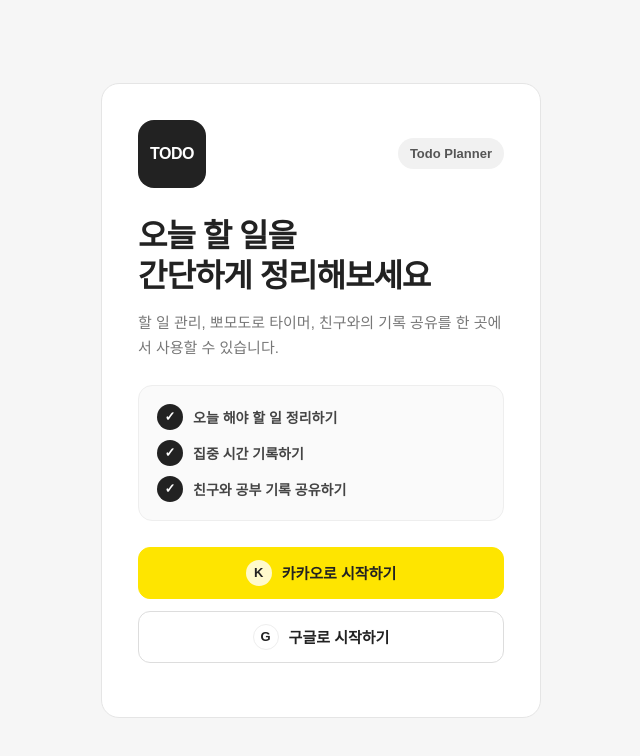
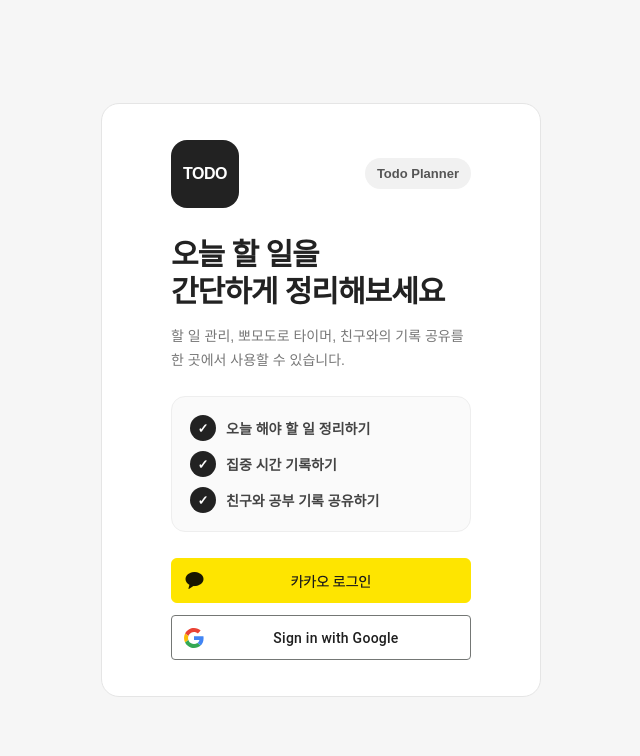
Before and after one commit to corinee39/todo_list, a React app in the folder frontend/: page /login in a window 1280 px wide. Shown: the top 756 px of the page, without its empty margins (319-959 px from the left). Built offline with nearby package versions, Linux system fonts and the light colour scheme; no server answers; the HTML template or start-up script is replaced by a standard one.

Commit message:
소셜 로그인 화면 수정

```diff
--- a/frontend/src/pages/LoginPage.css
+++ b/frontend/src/pages/LoginPage.css
@@ -14,6 +14,15 @@
   border: 1px solid #e5e5e5;
   border-radius: 18px;
   background-color: #fff;
+}
+
+.login-logo-area,
+.login-title-area,
+.login-preview-card,
+.social-login-list {
+  width: 300px;
+  margin-left: auto;
+  margin-right: auto;
 }
 
 .login-logo-area {
@@ -52,7 +61,7 @@
 .login-title-area h1 {
   margin: 0 0 14px;
   color: #222;
-  font-size: 32px;
+  font-size: 30px;
   line-height: 1.25;
   letter-spacing: -1px;
 }
@@ -60,11 +69,12 @@
 .login-title-area p {
   margin: 0;
   color: #777;
-  font-size: 15px;
+  font-size: 14px;
   line-height: 1.7;
 }
 
 .login-preview-card {
+  box-sizing: border-box;
   display: flex;
   flex-direction: column;
   gap: 10px;
@@ -105,47 +115,147 @@
 .social-login-list {
   display: flex;
   flex-direction: column;
+  align-items: center;
   gap: 12px;
-  margin-bottom: 18px;
 }
 
-.social-login-button {
-  width: 100%;
-  height: 52px;
-  border-radius: 12px;
-  display: flex;
-  align-items: center;
-  justify-content: center;
-  gap: 10px;
-  font-size: 15px;
-  font-weight: 900;
+/* Kakao */
+.kakao-login-button {
+  width: 300px;
+  height: 45px;
+  padding: 0;
+  border: 0;
+  background-color: transparent;
+  cursor: pointer;
 }
 
-.social-login-button.kakao {
-  border: 1px solid #fee500;
-  background-color: #fee500;
-  color: #222;
+.kakao-login-button img {
+  display: block;
+  width: 300px;
+  height: 45px;
 }
 
-.social-login-button.google {
-  border: 1px solid #dddddd;
-  background-color: #fff;
-  color: #222;
+/* Google */
+.gsi-material-button {
+  -moz-user-select: none;
+  -webkit-user-select: none;
+  -ms-user-select: none;
+  -webkit-appearance: none;
+  background-color: white;
+  background-image: none;
+  border: 1px solid #747775;
+  border-radius: 4px;
+  box-sizing: border-box;
+  color: #1f1f1f;
+  cursor: pointer;
+  font-family: 'Roboto', arial, sans-serif;
+  font-size: 14px;
+  height: 45px;
+  letter-spacing: 0.25px;
+  outline: none;
+  overflow: hidden;
+  padding: 0 12px;
+  position: relative;
+  text-align: center;
+  transition: background-color 0.218s, border-color 0.218s, box-shadow 0.218s;
+  vertical-align: middle;
+  white-space: nowrap;
+  width: 300px;
 }
 
-.social-icon {
-  width: 26px;
-  height: 26px;
-  border-radius: 50%;
-  background-color: rgba(255, 255, 255, 0.8);
-  display: flex;
-  align-items: center;
-  justify-content: center;
-  font-size: 13px;
-  font-weight: 900;
+.gsi-material-button .gsi-material-button-icon {
+  height: 20px;
+  margin-right: 10px;
+  min-width: 20px;
+  width: 20px;
 }
 
-.social-login-button.google .social-icon {
-  border: 1px solid #eeeeee;
-  background-color: #fff;
+.gsi-material-button .gsi-material-button-icon svg {
+  width: 20px;
+  height: 20px;
 }
+
+.gsi-material-button .gsi-material-button-content-wrapper {
+  align-items: center;
+  display: flex;
+  flex-direction: row;
+  flex-wrap: nowrap;
+  height: 100%;
+  justify-content: space-between;
+  position: relative;
+  width: 100%;
+}
+
+.gsi-material-button .gsi-material-button-contents {
+  flex-grow: 1;
+  font-family: 'Roboto', arial, sans-serif;
+  font-weight: 500;
+  overflow: hidden;
+  text-overflow: ellipsis;
+  vertical-align: top;
+}
+
+.gsi-material-button .gsi-material-button-state {
+  transition: opacity 0.218s;
+  bottom: 0;
+  left: 0;
+  opacity: 0;
+  position: absolute;
+  right: 0;
+  top: 0;
+}
+
+.gsi-material-button:disabled {
+  cursor: default;
+  background-color: #ffffff61;
+  border-color: #1f1f1f1f;
+}
+
+.gsi-material-button:disabled .gsi-material-button-contents {
+  opacity: 38%;
+}
+
+.gsi-material-button:disabled .gsi-material-button-icon {
+  opacity: 38%;
+}
+
+.gsi-material-button:not(:disabled):active .gsi-material-button-state,
+.gsi-material-button:not(:disabled):focus .gsi-material-button-state {
+  background-color: #303030;
+  opacity: 12%;
+}
+
+.gsi-material-button:not(:disabled):hover {
+  box-shadow: 0 1px 2px 0 rgba(60, 64, 67, 0.3),
+    0 1px 3px 1px rgba(60, 64, 67, 0.15);
+}
+
+.gsi-material-button:not(:disabled):hover .gsi-material-button-state {
+  background-color: #303030;
+  opacity: 8%;
+}
+
+@media (max-width: 420px) {
+  .login-card {
+    padding: 28px;
+  }
+
+  .login-logo-area,
+  .login-title-area,
+  .login-preview-card,
+  .social-login-list,
+  .kakao-login-button,
+  .kakao-login-button img,
+  .gsi-material-button {
+    width: 100%;
+  }
+
+  .kakao-login-button,
+  .kakao-login-button img {
+    height: auto;
+  }
+
+  .gsi-material-button {
+    height: 45px;
+  }
+}
--- a/frontend/src/pages/LoginPage.jsx
+++ b/frontend/src/pages/LoginPage.jsx
@@ -1,25 +1,6 @@
-import "./LoginPage.css";
-
-const KAKAO_REST_API_KEY = import.meta.env.VITE_KAKAO_REST_API_KEY;
-const KAKAO_REDIRECT_URI = import.meta.env.VITE_KAKAO_REDIRECT_URI;
+import './LoginPage.css';
 
 function LoginPage({ onLogin }) {
-  // 카카오 로그인 관련 함수
-  const handleKakaoLogin = () => {
-    if (!KAKAO_REST_API_KEY || !KAKAO_REDIRECT_URI) {
-      alert("카카오 로그인 환경변수가 설정되지 않았습니다.");
-      return;
-    }
-
-    const params = new URLSearchParams({
-      response_type: "code",
-      client_id: KAKAO_REST_API_KEY,
-      redirect_uri: KAKAO_REDIRECT_URI,
-    });
-
-    window.location.href = `https://kauth.kakao.com/oauth/authorize?${params.toString()}`;
-  };
-
   return (
     <main className="login-page">
       <section className="login-card">
@@ -35,8 +16,8 @@
             간단하게 정리해보세요
           </h1>
           <p>
-            할 일 관리, 뽀모도로 타이머, 친구와의 기록 공유를 한 곳에서 사용할
-            수 있습니다.
+            할 일 관리, 뽀모도로 타이머, 친구와의 기록 공유를 한 곳에서
+            사용할 수 있습니다.
           </p>
         </div>
 
@@ -59,21 +40,59 @@
 
         <div className="social-login-list">
           <button
-            className="social-login-button kakao"
+            className="kakao-login-button"
             type="button"
-            onClick={handleKakaoLogin}
+            onClick={onLogin}
+            aria-label="카카오 로그인"
           >
-            <span className="social-icon">K</span>
-            카카오로 시작하기
+            <img
+              src="/images/kakao_login_large_wide.png"
+              alt="카카오 로그인"
+            />
           </button>
 
           <button
-            className="social-login-button google"
+            className="gsi-material-button"
             type="button"
             onClick={onLogin}
+            aria-label="구글 로그인"
           >
-            <span className="social-icon">G</span>
-            구글로 시작하기
+            <div className="gsi-material-button-state"></div>
+
+            <div className="gsi-material-button-content-wrapper">
+              <div className="gsi-material-button-icon">
+                <svg
+                  version="1.1"
+                  xmlns="http://www.w3.org/2000/svg"
+                  viewBox="0 0 48 48"
+                  xmlnsXlink="http://www.w3.org/1999/xlink"
+                  style={{ display: 'block' }}
+                >
+                  <path
+                    fill="#EA4335"
+                    d="M24 9.5c3.54 0 6.71 1.22 9.21 3.6l6.85-6.85C35.9 2.38 30.47 0 24 0 14.62 0 6.51 5.38 2.56 13.22l7.98 6.19C12.43 13.72 17.74 9.5 24 9.5z"
+                  />
+                  <path
+                    fill="#4285F4"
+                    d="M46.98 24.55c0-1.57-.15-3.09-.38-4.55H24v9.02h12.94c-.58 2.96-2.26 5.48-4.78 7.18l7.73 6c4.51-4.18 7.09-10.36 7.09-17.65z"
+                  />
+                  <path
+                    fill="#FBBC05"
+                    d="M10.53 28.59c-.48-1.45-.76-2.99-.76-4.59s.27-3.14.76-4.59l-7.98-6.19C.92 16.46 0 20.12 0 24c0 3.88.92 7.54 2.56 10.78l7.97-6.19z"
+                  />
+                  <path
+                    fill="#34A853"
+                    d="M24 48c6.48 0 11.93-2.13 15.89-5.81l-7.73-6c-2.15 1.45-4.92 2.3-8.16 2.3-6.26 0-11.57-4.22-13.47-9.91l-7.98 6.19C6.51 42.62 14.62 48 24 48z"
+                  />
+                  <path fill="none" d="M0 0h48v48H0z" />
+                </svg>
+              </div>
+
+              <span className="gsi-material-button-contents">
+                Sign in with Google
+              </span>
+              <span style={{ display: 'none' }}>Sign in with Google</span>
+            </div>
           </button>
         </div>
       </section>
```
Also changed, not shown: frontend/public/images/kakao_login_large_wide.png (added).
